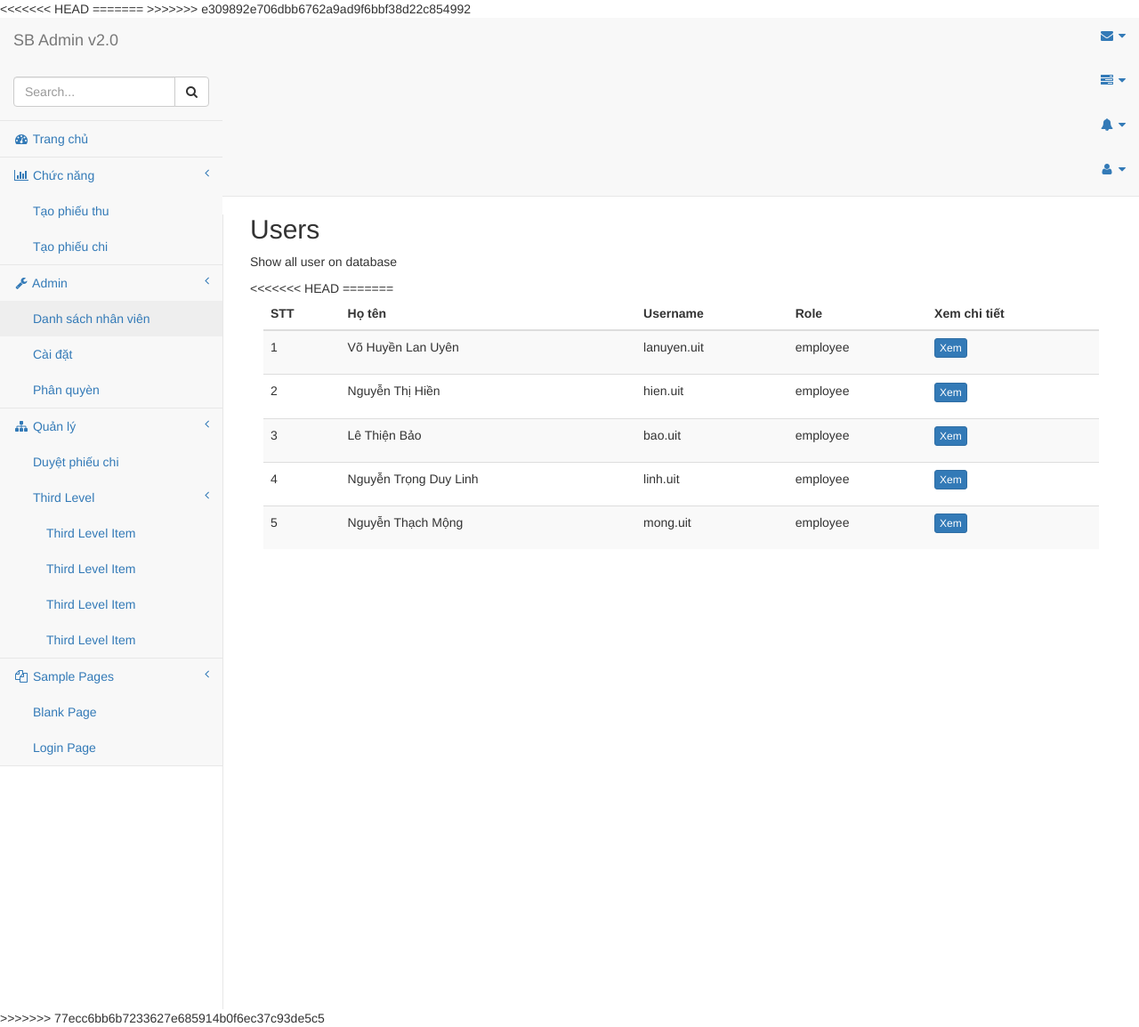
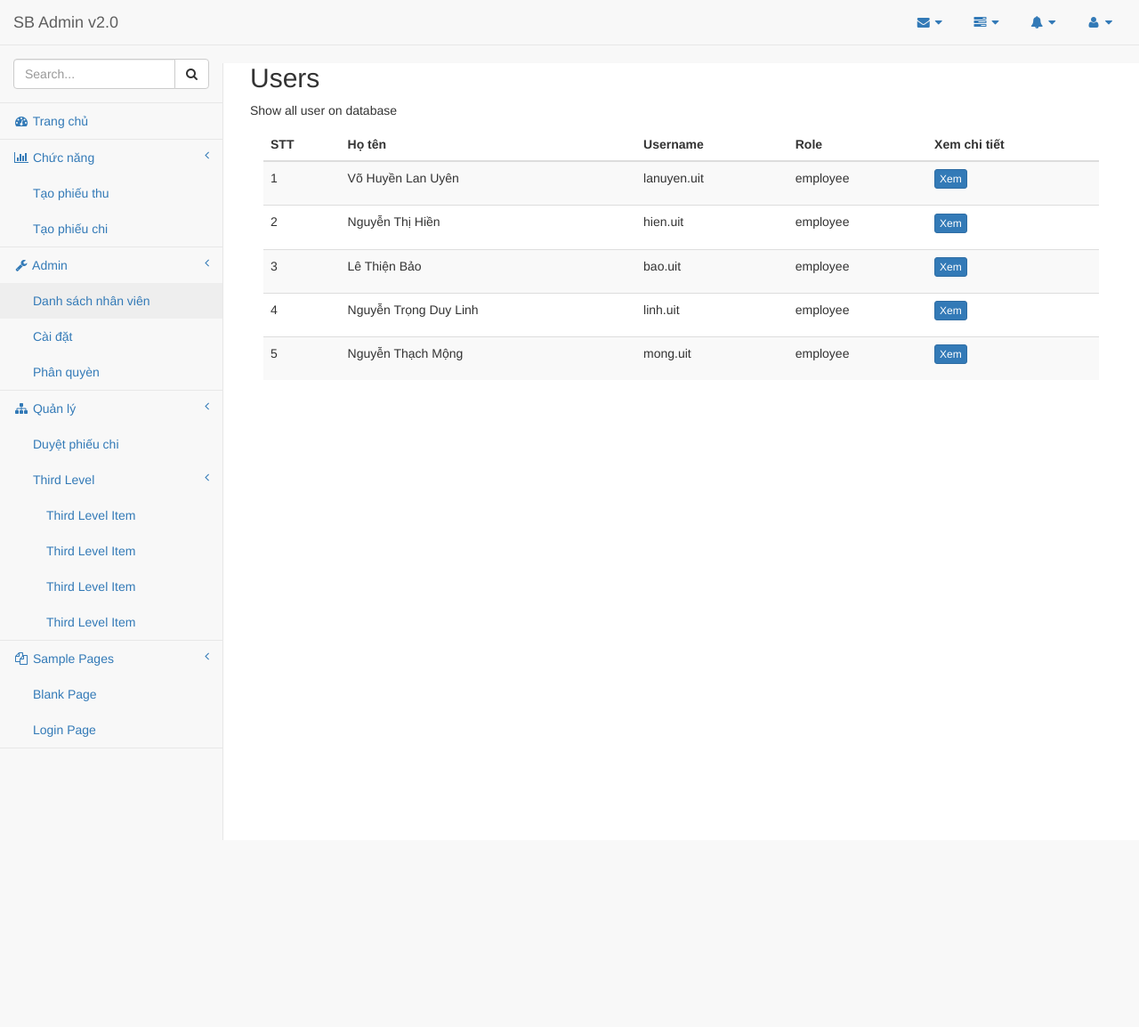
Before and after one commit to thachmong0707/ahihi, a PHP site: page /ahihi/view/page/listUser.php in a window 1280 px wide; the page is wider, and only the part inside the window is pictured. Shown: that part at 89% size. After the commit the page ends 944 px from the top of that part, so only its background shows below. Run offline with PHP 8.4, Linux system fonts and the light colour scheme.

Commit message:
fix user

```diff
--- a/view/layout/header.php
+++ b/view/layout/header.php
@@ -26,12 +26,10 @@
 
     <!-- Custom Fonts -->
     <link href="../../static/admin/vendor/font-awesome/css/font-awesome.min.css" rel="stylesheet" type="text/css">
-<<<<<<< HEAD
 
     <link rel="stylesheet" type="text/css" href="../css/view-css.css">
     <link rel="stylesheet" type="text/css" href="../css/listUser.css">
-=======
->>>>>>> e309892e706dbb6762a9ad9f6bbf38d22c854992
+
 
     <!-- HTML5 Shim and Respond.js IE8 support of HTML5 elements and media queries -->
     <!-- WARNING: Respond.js doesn't work if you view the page via file:// -->
--- a/view/page/listUser.php
+++ b/view/page/listUser.php
@@ -4,7 +4,7 @@
     include '../layout/header.php';
 ?>
 
-<link rel="stylesheet" href="https://maxcdn.bootstrapcdn.com/bootstrap/3.3.7/css/bootstrap.min.css">
+
 <link rel="stylesheet" href="../css/listUser.css"
 <body>
 
@@ -18,7 +18,6 @@
             <!-- show List User -->
             <h2>Users</h2>
               <p>Show all user on database</p>
-<<<<<<< HEAD
              <div class="col-md-12">
 
                          <div class="table-responsive">
@@ -172,7 +171,7 @@
                          </div><!-- /.modal-content -->
                      </div><!-- /.modal-dialog -->
                  </div>
-=======
+
               <div class="table-responsive">
 
 
@@ -272,7 +271,6 @@
 
                       </div>
         </div>
->>>>>>> 77ecc6bb6b7233627e685914b0f6ec37c93de5c5
         <!-- /#page-wrapper -->
 
 
```
